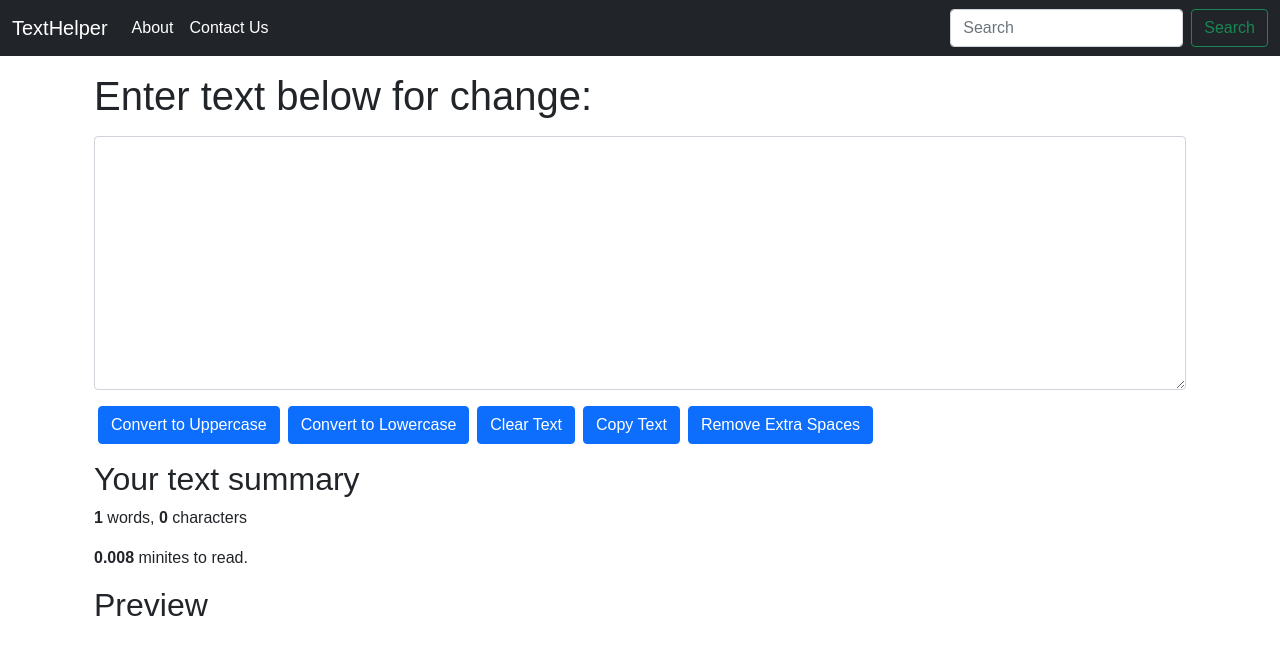
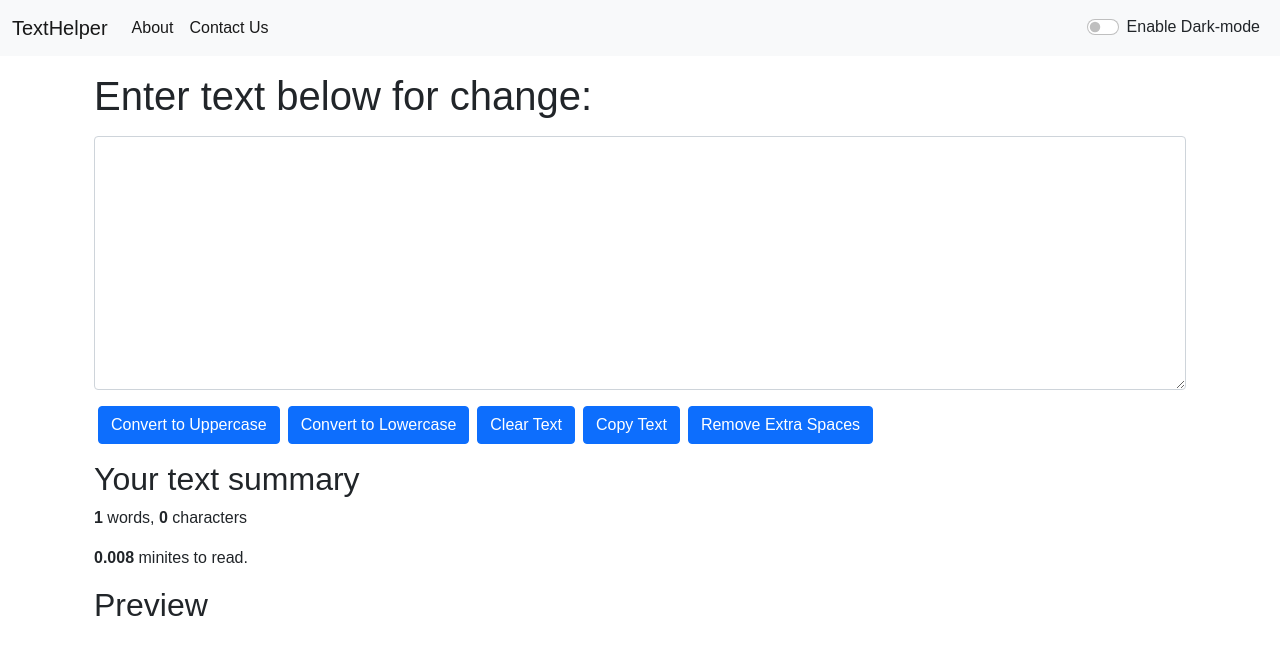
Before and after one commit to Nachiket-Patel/Web-Devolopment, a React (Create React App) app in the folder React/my-app/: page / in a window 1280 px wide. Shown: the top 654 px of the page. Built offline with nearby package versions, Linux system fonts and the light colour scheme.

Commit message:
Add dark mode to Navbar

```diff
--- a/React/my-app/src/App.js
+++ b/React/my-app/src/App.js
@@ -1,4 +1,4 @@
-import React from 'react';
+import React, { useState } from 'react';
 import './App.css';
 import Navbar from './components/Navbar';
 import TextForm from './components/TextForm';
@@ -6,9 +6,20 @@
 
 export default function App(){
 
+  const [mode, setMode] = useState('light'); //whether dark mode is enable or not
+
+  const toggleMode = () => {
+    if(mode === 'light'){
+      setMode('dark');
+    }
+    else{
+      setMode('light');
+    }
+  }
+
   return (
     <div>
-      <Navbar title="TextHelper" about="About" contact="Contact Us" />
+      <Navbar title="TextHelper" about="About" contact="Contact Us" mode={mode} toggleMode={toggleMode} />
       <div className="container my-3">
         <TextForm heading="Enter text below for change: "/>
       </div>
--- a/React/my-app/src/components/Navbar.js
+++ b/React/my-app/src/components/Navbar.js
@@ -3,7 +3,7 @@
 
 export default function Navbar(props){
     return(
-        <nav className="navbar navbar-expand navbar-dark bg-dark">
+        <nav className={`navbar navbar-expand navbar-${props.mode} bg-${props.mode}`}>
             <div className="container-fluid">
                 <a className="navbar-brand" href="/">{props.title}</a>
                 <button className="navbar-toggler" type="button" data-bs-toggle="collapse" data-bs-target="#navbarSupportedContent" aria-controls="navbarSupportedContent" aria-expanded="false" aria-label="Toggle navigation">
@@ -18,10 +18,14 @@
                             <a className="nav-link active" href="/">{props.contact}</a>
                         </li>
                     </ul>
-                <form className="d-flex" role="search">
+                    {/* <form className="d-flex" role="search mx-2">
                         <input className="form-control me-2" type="search" placeholder="Search" aria-label="Search"/>
                         <button className="btn btn-outline-success" type="submit">Search</button>
-                </form>
+                    </form> */}
+                    <div className={`form-check form-switch text-${props.mode==='light' ? 'dark' : 'light'} mx-2`}>
+                        <input className="form-check-input" onClick={props.toggleMode} type="checkbox" role="switch" id="flexSwitchCheckDefault"/>
+                        <label className="form-check-label" htmlFor="flexSwitchCheckDefault">Enable Dark-mode</label>
+                    </div>
                 </div>
             </div>
         </nav>
```
Lines whose indentation alone changed are shown as unchanged.
